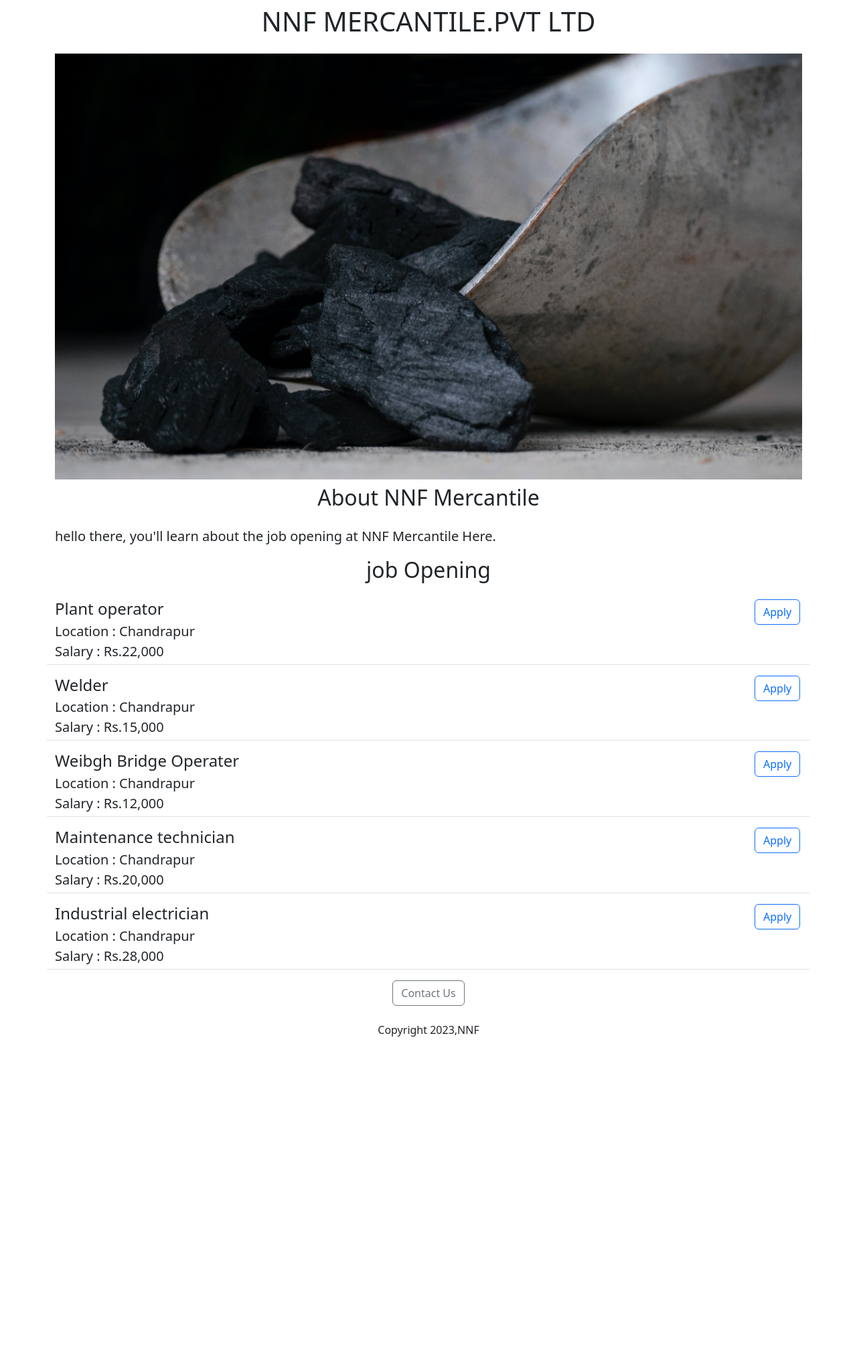
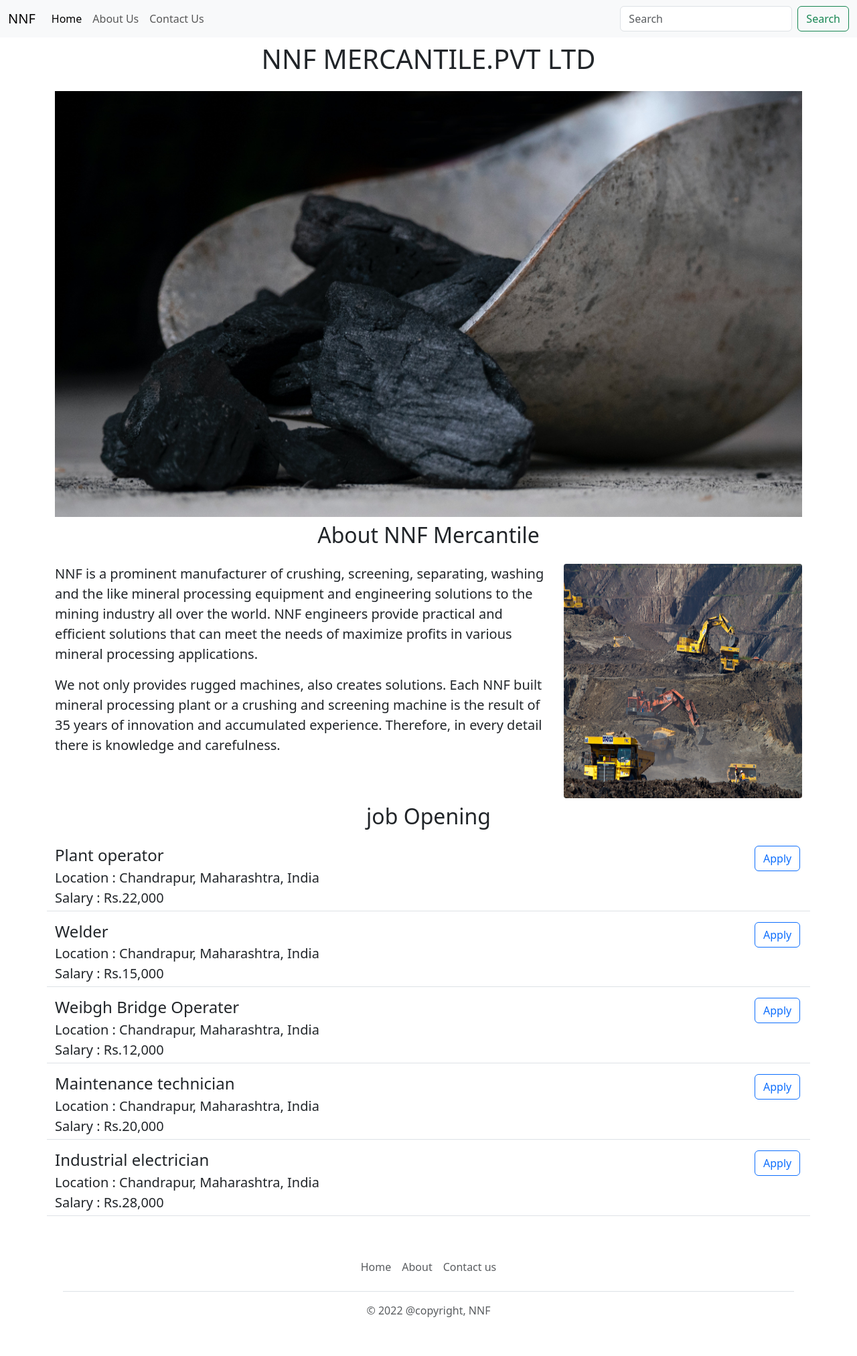
Before and after one commit to cnchoudhari/careers_website, a Flask app: page / in a window 1280 px wide. Shown: the whole page at 67% size. Before the commit the page ends 1548 px from the top, so only its background shows below. Run offline with Flask 3, Linux system fonts and the light colour scheme.

Commit message:
same code added

```diff
--- a/app.py
+++ b/app.py
@@ -4,27 +4,27 @@ app = Flask(__name__)
 JOBS = [{
   'id': 1,
   'title': ' Plant operator',
-  'location': ' Chandrapur ',
+  'location': ' Chandrapur, Maharashtra, India ',
   'salary': ' Rs.22,000'
 }, {
   'id': 2,
   'title': '  Welder',
-  'location': ' Chandrapur ',
+  'location': ' Chandrapur, Maharashtra, India',
   'salary': ' Rs.15,000'
 }, {
   'id': 3,
   'title': ' Weibgh Bridge Operater',
-  'location': ' Chandrapur ',
+  'location': ' Chandrapur, Maharashtra, India',
   'salary': ' Rs.12,000'
 }, {
   'id': 4,
   'title': ' Maintenance technician',
-  'location': ' Chandrapur ',
+  'location': ' Chandrapur, Maharashtra, India ',
   'salary': ' Rs.20,000'
 }, {
   'id': 5,
   'title': ' Industrial electrician',
-  'location': ' Chandrapur ',
+  'location': ' Chandrapur, Maharashtra, India ',
   'salary': ' Rs.28,000'
 }]
 
--- /dev/null
+++ b/templates/footer.html
@@ -0,0 +1,11 @@
+
+<div class="container">
+  <footer class="py-3 my-4">
+    <ul class="nav justify-content-center border-bottom pb-3 mb-3">
+      <li class="nav-item"><a href="#" class="nav-link px-2 text-muted">Home</a></li>
+          <li class="nav-item"><a href="#" class="nav-link px-2 text-muted">About</a></li>
+       <li class="nav-item"><a href="mailto:cnc@gmail.com?subject=Question%20about%20jop%20opening&body=%20My%20Name%3A%3Cyour%20name%20here%3E%0D%0AMy%20question%3A%3Center%20question%20here%20%3E" class="nav-link px-2 text-muted">Contact us</a></li>
+    </ul>
+    <p class="text-center text-muted">&copy; 2022 @copyright, NNF</p>
+  </footer>
+</div>
--- a/templates/home.html
+++ b/templates/home.html
@@ -8,6 +8,7 @@
 </head>
 
 <body>
+  {% include 'navbar.html'%}
 
   <div class="container" >
 
@@ -17,21 +18,28 @@
     <img  id="img" class="img-fluid" src="https://careerswebsite.chetanchoudhari.repl.co/static/banner4.jpg" alt="coal">
 
   <h2 class="text-center mt-2 mb-4 "> About NNF Mercantile </h2>
+  <div class="row" style="margin-bottom:16px">
+    <div class="col-md-8">
   <P class="lead">
-    hello there, you'll learn about the job opening at NNF Mercantile Here.
+
+   NNF is a prominent manufacturer of crushing, screening, separating, washing and the like mineral processing equipment and engineering solutions to the mining industry all over the world. NNF engineers provide practical and efficient solutions that can meet the needs of maximize profits in various mineral processing applications.
   </P>
+
+    <P class="lead">
+      We not only provides rugged machines, also creates solutions. Each NNF built mineral processing plant or a crushing and screening machine is the result of 35 years of innovation and accumulated experience. Therefore, in every detail there is knowledge and carefulness.
+  </P>
+    </div>
+    <div class="d-none d-md-block col-md-4">
+     <img  id="img" class="img-fluid" src="static/banner3.jpg" style="height:350px;  border-radius:4px;">
+  </div>
   <h2 class="text-center mt-2 mb-4 "> job Opening</h2>
   <div class="lead">
     {% for job in jobs %}
      {% include 'jobitem.html'%}
     {% endfor %}
   </div>
-    <div class="text-center mt-2 mb-4">
-  <button class="btn btn-outline-secondary btn btn-outline-secondary " > Contact Us </button>
-<p class="text-center mt-4">
-  Copyright 2023,NNF
-</p>
-    </div>
+
   </div>
+      {% include 'footer.html'%}
 </body>
 </html>
--- /dev/null
+++ b/templates/navbar.html
@@ -0,0 +1,24 @@
+<nav class="navbar navbar-expand-lg bg-body-tertiary fixed-top bg-dark ">
+  <div class="container-fluid">
+    <a class="navbar-brand">NNF</a>
+
+ <div class="collapse navbar-collapse" id="navbarNavDropdown">
+      <ul class="navbar-nav">
+        <li class="nav-item">
+          <a class="nav-link active" aria-current="page" href="#">Home</a>
+        </li>
+        <li class="nav-item">
+          <a class="nav-link" href="#">About Us</a>
+        </li>
+        <li class="nav-item">
+          <a class="nav-link" href="mailto:cnc@gmail.com?subject=Question%20about%20jop%20opening&body=%20My%20Name%3A%3Cyour%20name%20here%3E%0D%0AMy%20question%3A%3Center%20question%20here%20%3E">Contact Us</a>
+        </li>
+      </ul>
+    </div>
+  <form class="d-flex" role="search">
+      <input class="form-control me-2" type="search" placeholder="Search" aria-label="Search">
+      <button class="btn btn-outline-success" type="submit">Search</button>
+    </form>
+  </div>
+</nav>
+    <div style="height:56px"></div>
```
